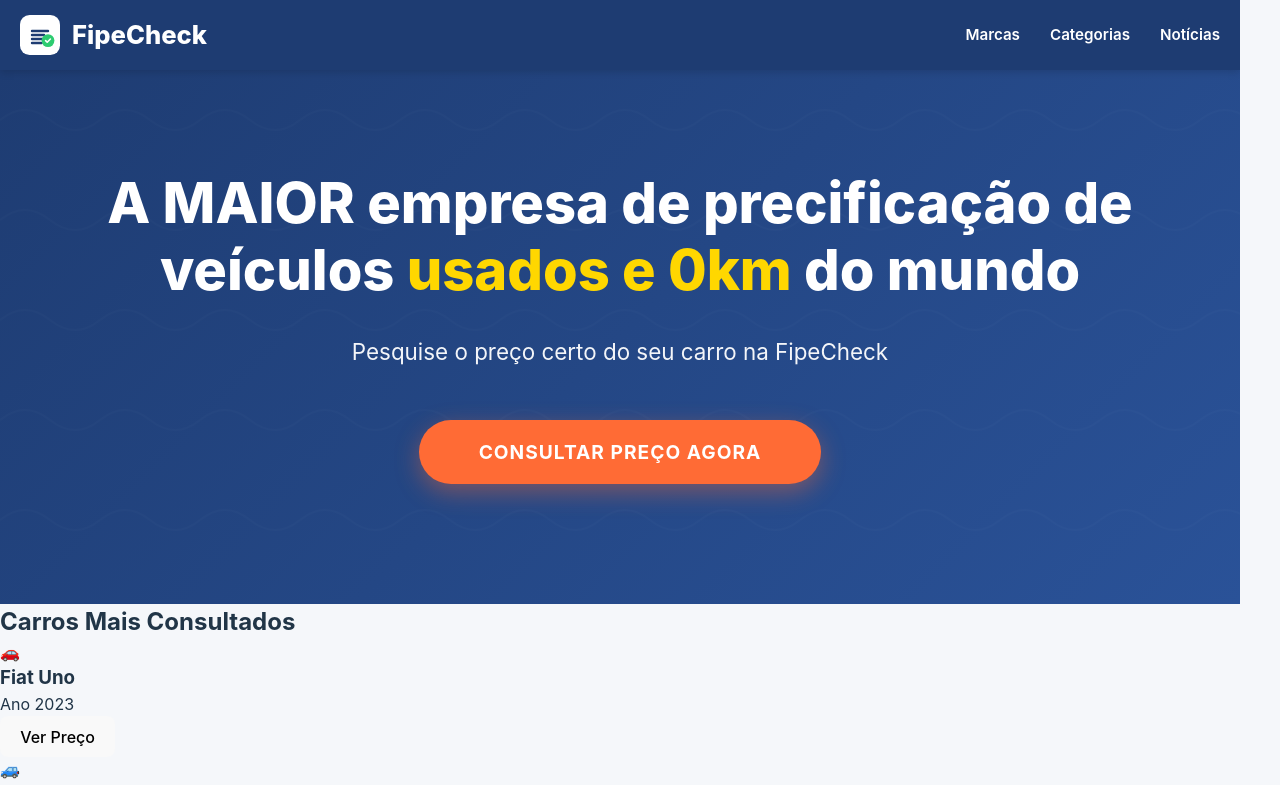
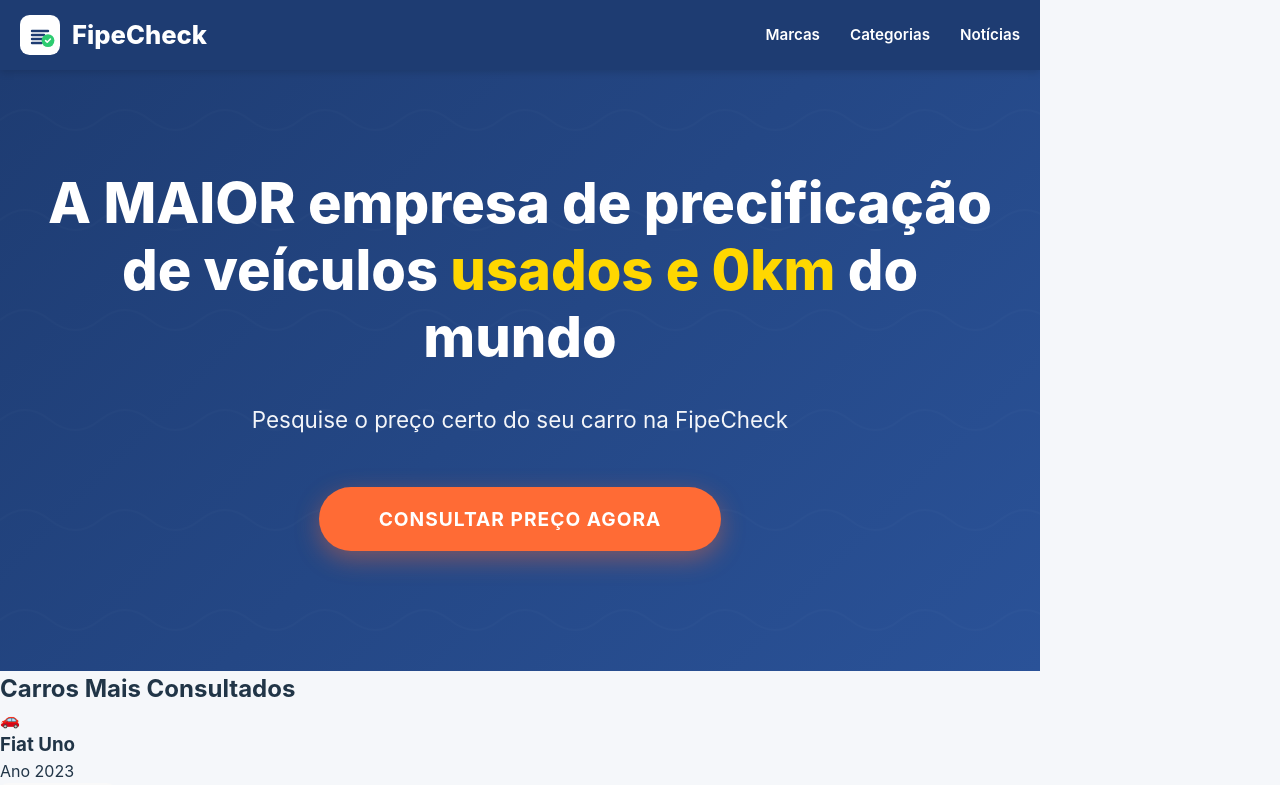
Before and after one commit to Lazarorx/desafio-minerva-tabela-fipe, a React (Vite) app in the folder tabela-fipe-app/: page / in a window 1280 px wide. Shown: the top 785 px of the page. Built offline with nearby package versions, Linux system fonts and the light colour scheme.

Commit message:
fix: Melhora responsividade para desktop na V1

```diff
--- a/tabela-fipe-app/src/styles/Hero.css
+++ b/tabela-fipe-app/src/styles/Hero.css
@@ -22,7 +22,7 @@
 .hero-content {
   position: relative;
   z-index: 1;
-  max-width: 1200px;
+  max-width: 1000px;
   margin: 0 auto;
 }
 
--- a/tabela-fipe-app/src/styles/VehicleResult.css
+++ b/tabela-fipe-app/src/styles/VehicleResult.css
@@ -4,6 +4,8 @@
   border-radius: 20px;
   box-shadow: 0 20px 60px rgba(0, 0, 0, 0.3);
   animation: slideIn 0.5s ease-out;
+  max-width: 800px;
+  margin: 0 auto;
 }
 
 @keyframes slideIn {
--- a/tabela-fipe-app/src/styles/VehicleSearch.css
+++ b/tabela-fipe-app/src/styles/VehicleSearch.css
@@ -4,6 +4,8 @@
   border-radius: 20px;
   box-shadow: 0 20px 60px rgba(0, 0, 0, 0.3);
   backdrop-filter: blur(10px);
+  max-width: 600px;
+  margin: 0 auto;
 }
 
 .vehicle-search h2 {
```
